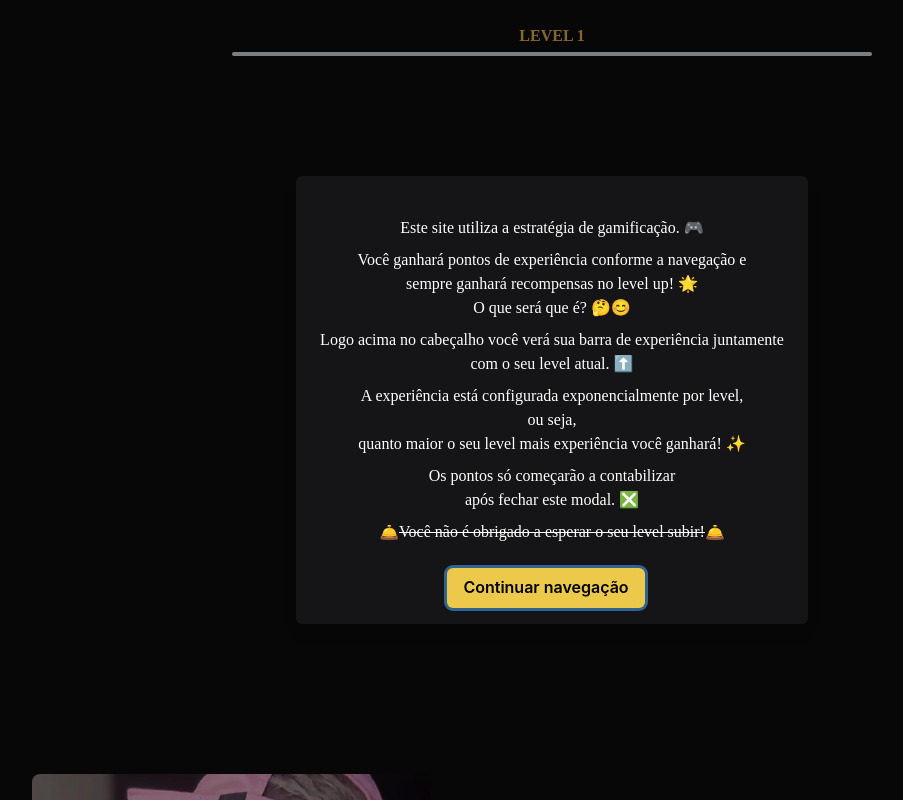
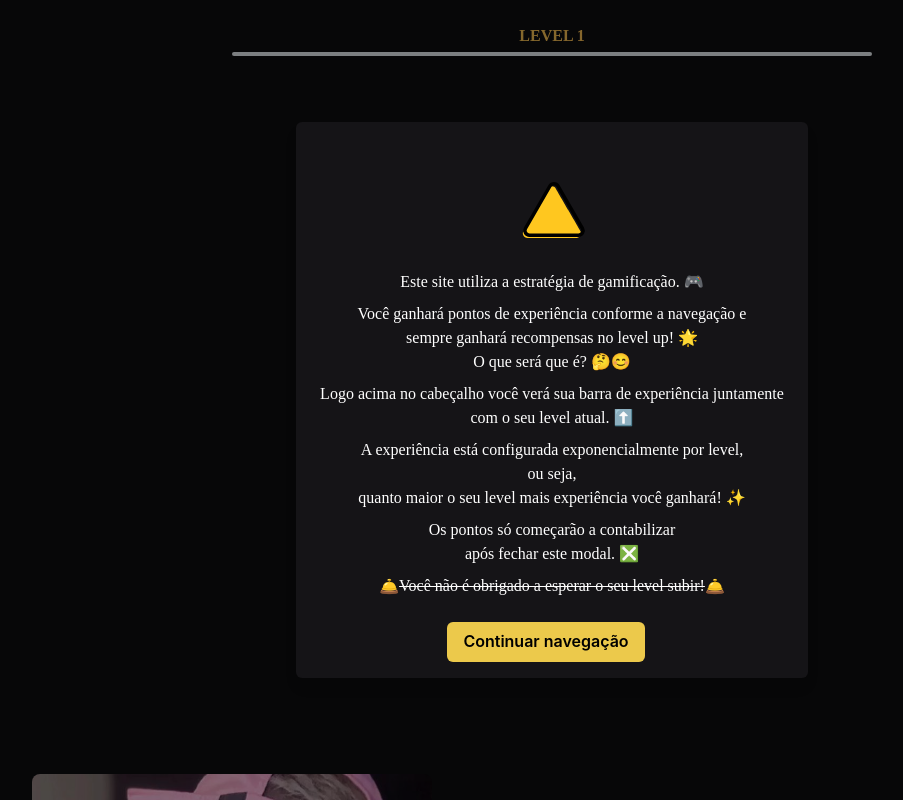
Before and after one commit to w1redl4in/portfolio-v2, a Next.js app: page / in a window 1280 px wide. Shown: the top 800 px of the page, without its empty margins (88-991 px from the left). Built offline with nearby package versions, Linux system fonts and the light colour scheme; a web font is replaced by a local one.

Commit message:
feat(introduction): :sparkles: add attention lottie

```diff
--- a/src/gamification/modals/introduction/index.tsx
+++ b/src/gamification/modals/introduction/index.tsx
@@ -1,7 +1,24 @@
 import { Text, Stack, Flex } from "@chakra-ui/react";
+import { Lottie } from "@components/Lottie";
+import { useResponsive } from "@hooks/use-responsive";
+import Attention from "@lotties/attention.json";
+import { useMemo } from "react";
 export function GamificationIntroductionModal() {
+  const { isMobile } = useResponsive();
+
+  const lottieWidthAndHeight = useMemo(() => {
+    if (isMobile) return 75;
+    return 100;
+  }, [isMobile]);
+
   return (
     <Stack textAlign="center">
+      <Lottie
+        animationData={Attention}
+        width={lottieWidthAndHeight}
+        height={lottieWidthAndHeight}
+        loop
+      />
       <Text color="white" fontFamily="Heebo">
         Este site utiliza a estratégia de gamificação. 🎮
       </Text>
```
